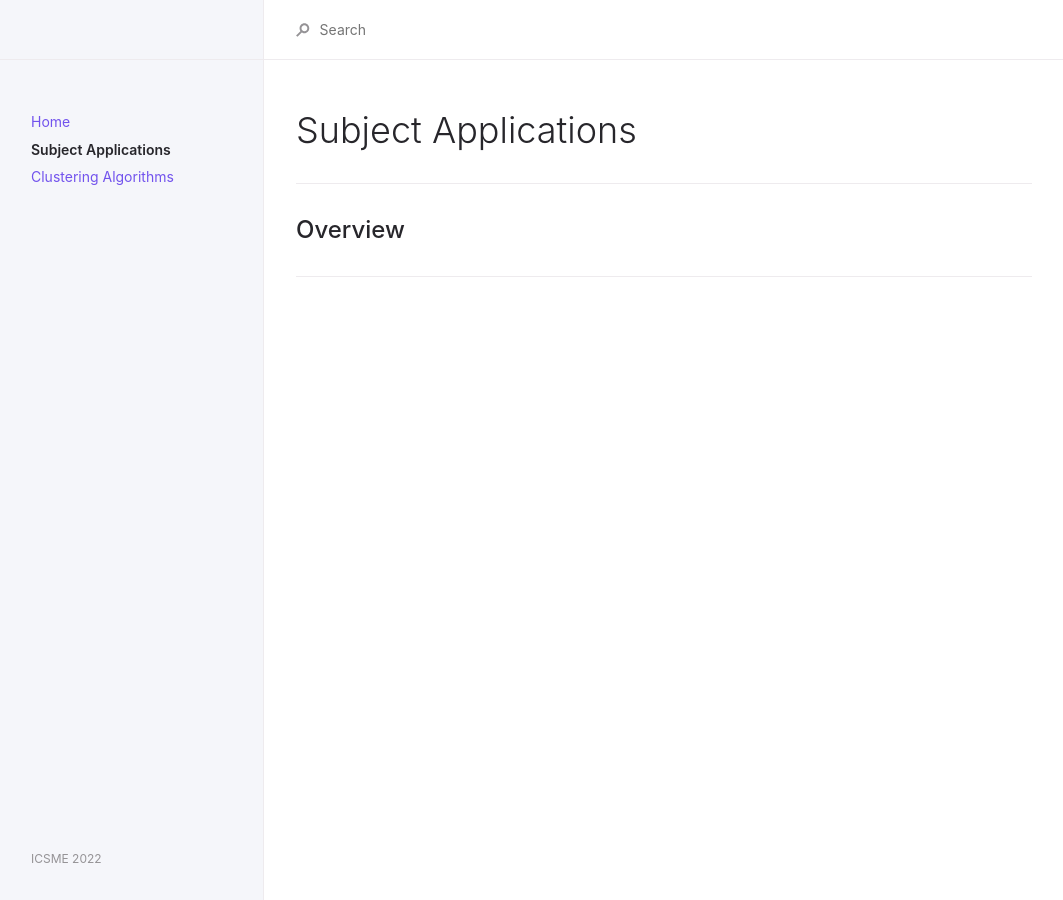
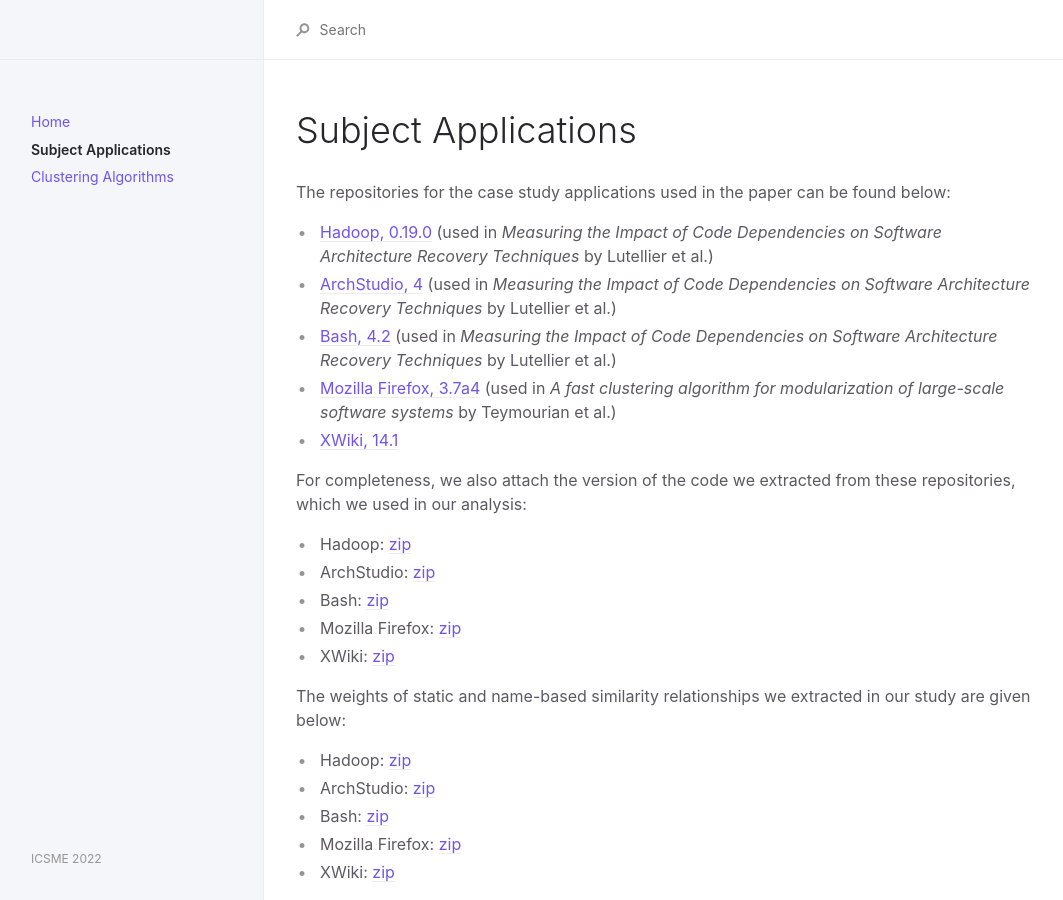
Before and after one commit to anonresearchsub/anonresearchsub.github.io, a Jekyll site: the page built from docs/malwarecharacterization/subjectapplications.md, in a window 1280 px wide. Shown: the whole page, without its empty margins (108-1171 px from the left). Built offline with Jekyll 4.4.1, drawn with Linux system fonts in a browser that asks for light colours.

Commit message:
Updated subject application page

```diff
--- a/docs/malwarecharacterization/subjectapplications.md
+++ b/docs/malwarecharacterization/subjectapplications.md
@@ -7,10 +7,29 @@ permalink: /docs/subject Applications
 ---
 
 # Subject Applications
----
 
-## Overview
+The repositories for the case study applications used in the paper can be found below:
+
+- [Hadoop, 0.19.0](https://hadoop.apache.org/) (used in _Measuring the Impact of Code Dependencies on Software Architecture Recovery Techniques_ by Lutellier et al.)
+- [ArchStudio, 4](https://github.com/isr-uci-edu/ArchStudio4) (used in _Measuring the Impact of Code Dependencies on Software Architecture Recovery Techniques_ by Lutellier et al.)
+- [Bash, 4.2](https://github.com/bminor/bash/releases/tag/bash-4.2) (used in _Measuring the Impact of Code Dependencies on Software Architecture Recovery Techniques_ by Lutellier et al.)
+- [Mozilla Firefox, 3.7a4](https://ftp.mozilla.org/pub/firefox/releases/devpreview/1.9.3a4/) (used in _A fast clustering algorithm for modularization of large-scale software systems_ by Teymourian et al.)
+- [XWiki, 14.1](https://github.com/xwiki/xwiki-platform)
 
 
+For completeness, we also attach the version of the code we extracted from these repositories, which we used in our analysis:
 
----
+- Hadoop: [zip](/assets/data/hadoop-source.zip)
+- ArchStudio: [zip]()
+- Bash: [zip](/assets/data/bash-source.zip)
+- Mozilla Firefox: [zip](/assets/data/mozilla-source.zip)
+- XWiki: [zip]()
+
+
+The weights of static and name-based similarity relationships we extracted in our study are given below:
+
+- Hadoop: [zip]()
+- ArchStudio: [zip]()
+- Bash: [zip]()
+- Mozilla Firefox: [zip]()
+- XWiki: [zip]()
```
Also changed, not shown: 3 other files.
